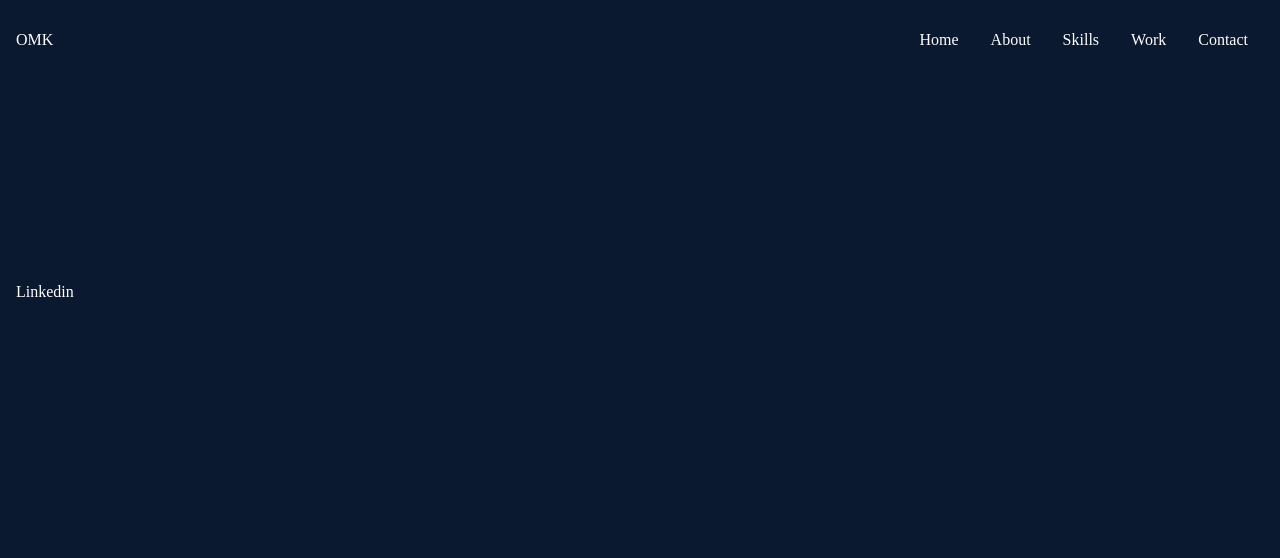
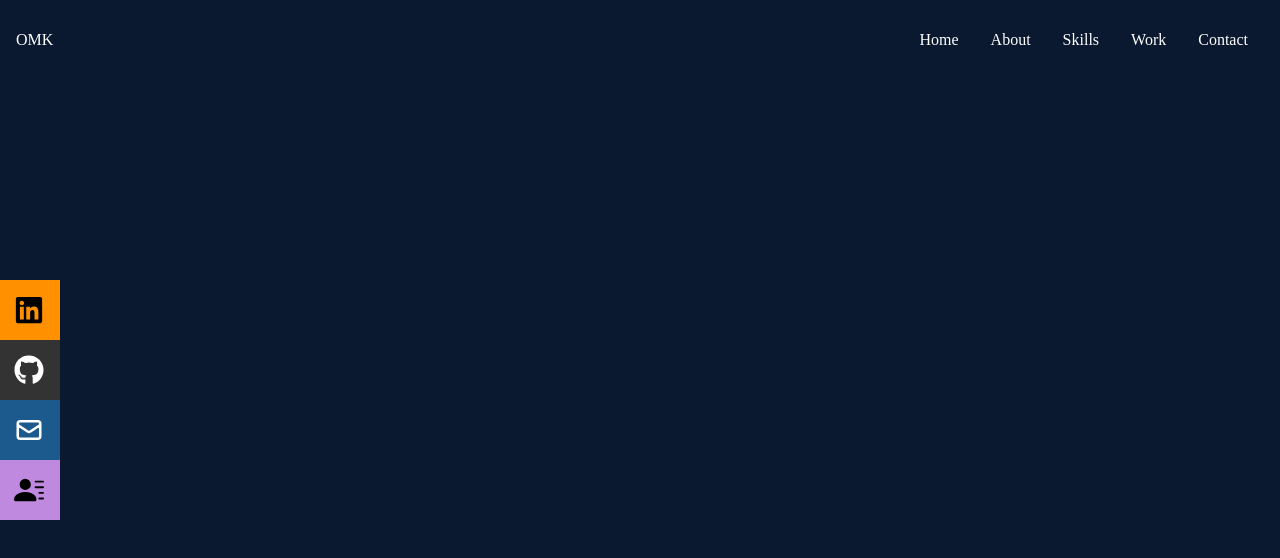
Before and after one commit to OleMartinKeis/OMK-Portfolio-2, a React (Vite) app: page / in a window 1280 px wide. Shown: the top 558 px of the page. Built offline with nearby package versions, Linux system fonts and the light colour scheme; a web font is replaced by a local one.

Commit message:
Added socail icons

```diff
--- a/src/components/navbar/index.jsx
+++ b/src/components/navbar/index.jsx
@@ -40,10 +40,39 @@
         <li className="py-6 text-4xl">Contact</li>
       </ul>
       {/*Social Icons */}
-      <div className="flex fixed flex-col top-[35%] left-0">
+      <div className="hidden lg:flex fixed flex-col top-[35%] left-0">
         <ul>
-          <li>
-            <a href="/">Linkedin</a>
+          <li className="w-[160px] h-[60px] flex justify-between items-center ml-[-100px] hover:ml-[-10px] duration-500 bg-orange">
+            <a
+              href="/"
+              className="flex justify-between items-center w-full text-black"
+            >
+              Linkedin <FaLinkedin size={30} />
+            </a>
+          </li>
+          <li className="w-[160px] h-[60px] flex justify-between items-center ml-[-100px] hover:ml-[-10px] duration-500 bg-[#333333]">
+            <a
+              href="/"
+              className="flex justify-between items-center w-full text-white"
+            >
+              Github <FaGithub size={30} />
+            </a>
+          </li>
+          <li className="w-[160px] h-[60px] flex justify-between items-center ml-[-100px] hover:ml-[-10px] duration-500 bg-[#1C5A8D]">
+            <a
+              href="/"
+              className="flex justify-between items-center w-full text-white"
+            >
+              Email <HiOutlineMail size={30} />
+            </a>
+          </li>
+          <li className="w-[160px] h-[60px] flex justify-between items-center ml-[-100px] hover:ml-[-10px] duration-500 bg-[#C089E0]">
+            <a
+              href="/"
+              className="flex justify-between items-center w-full text-black"
+            >
+              Resume <BsFillPersonLinesFill size={30} />
+            </a>
           </li>
         </ul>
       </div>
```
